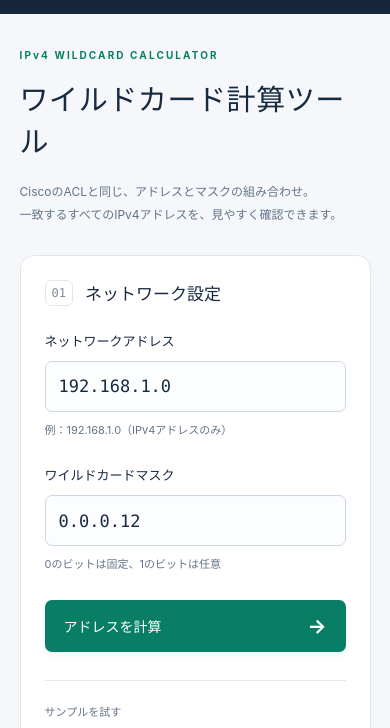
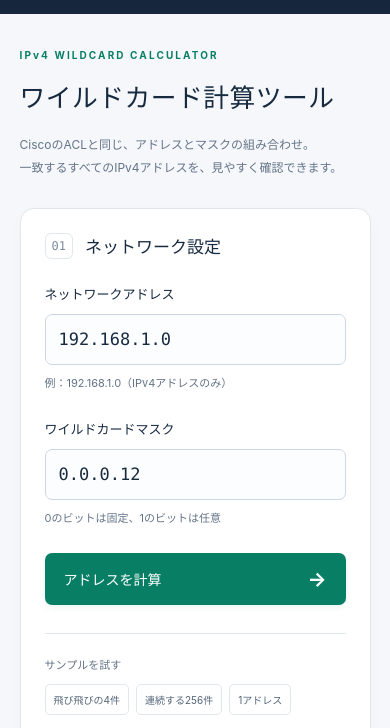
Before and after one commit to kakkotetsu/wildcard-mask-calculator, a website with bundled scripts: page site/index.html in a window 390 px wide. Shown: the part 56-784 px from the top of the page. Built offline with nearby package versions, Linux system fonts and the light colour scheme.

```diff
--- a/site/styles.css
+++ b/site/styles.css
@@ -667,7 +667,7 @@ footer>span:last-child {
     padding-top:35px;
   }
   .intro h1 {
-    font-size:29px;
+    font-size:clamp(20px, 6.6vw, 29px);
   }
   .intro-copy {
     font-size:12px;
```
